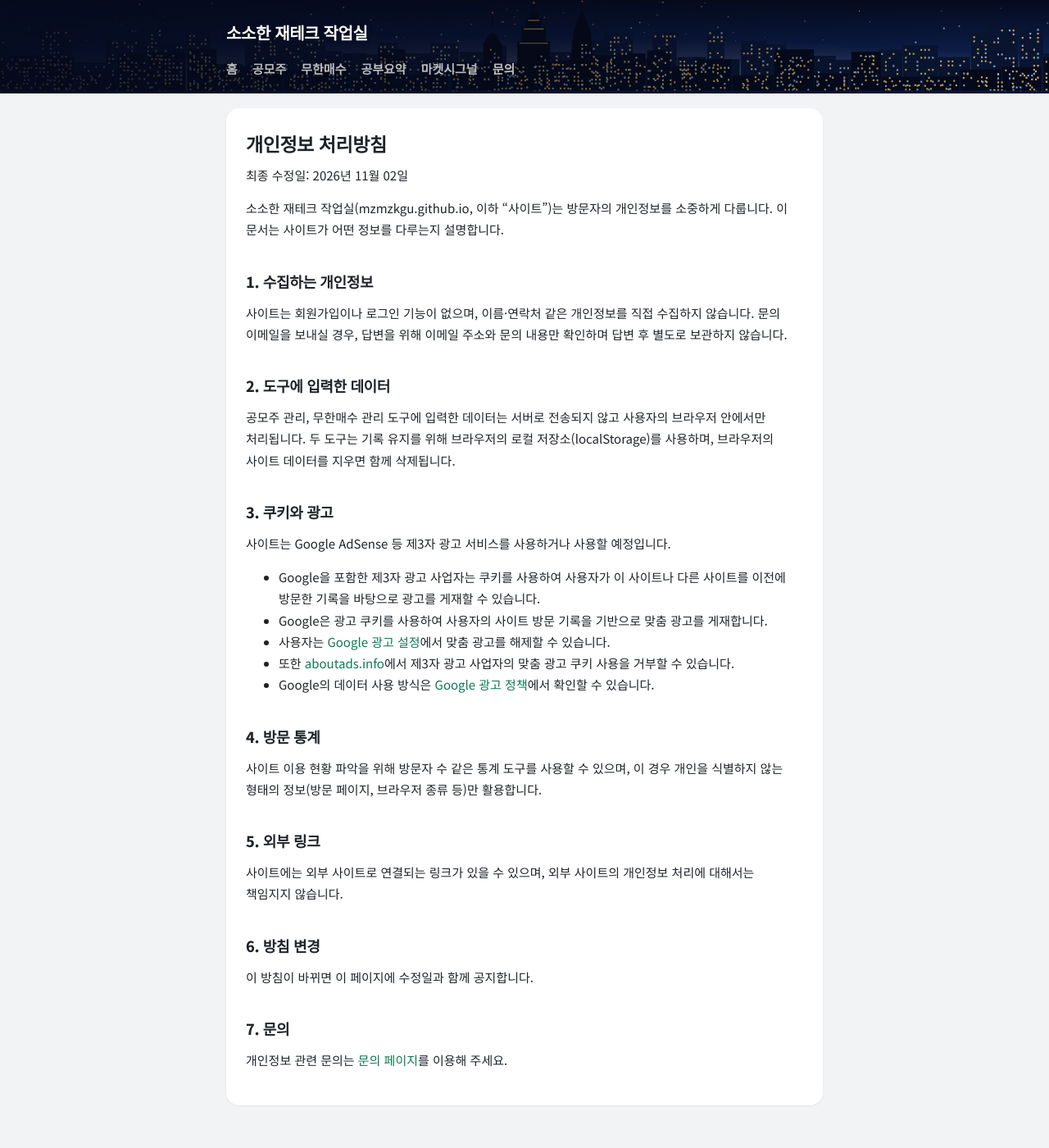
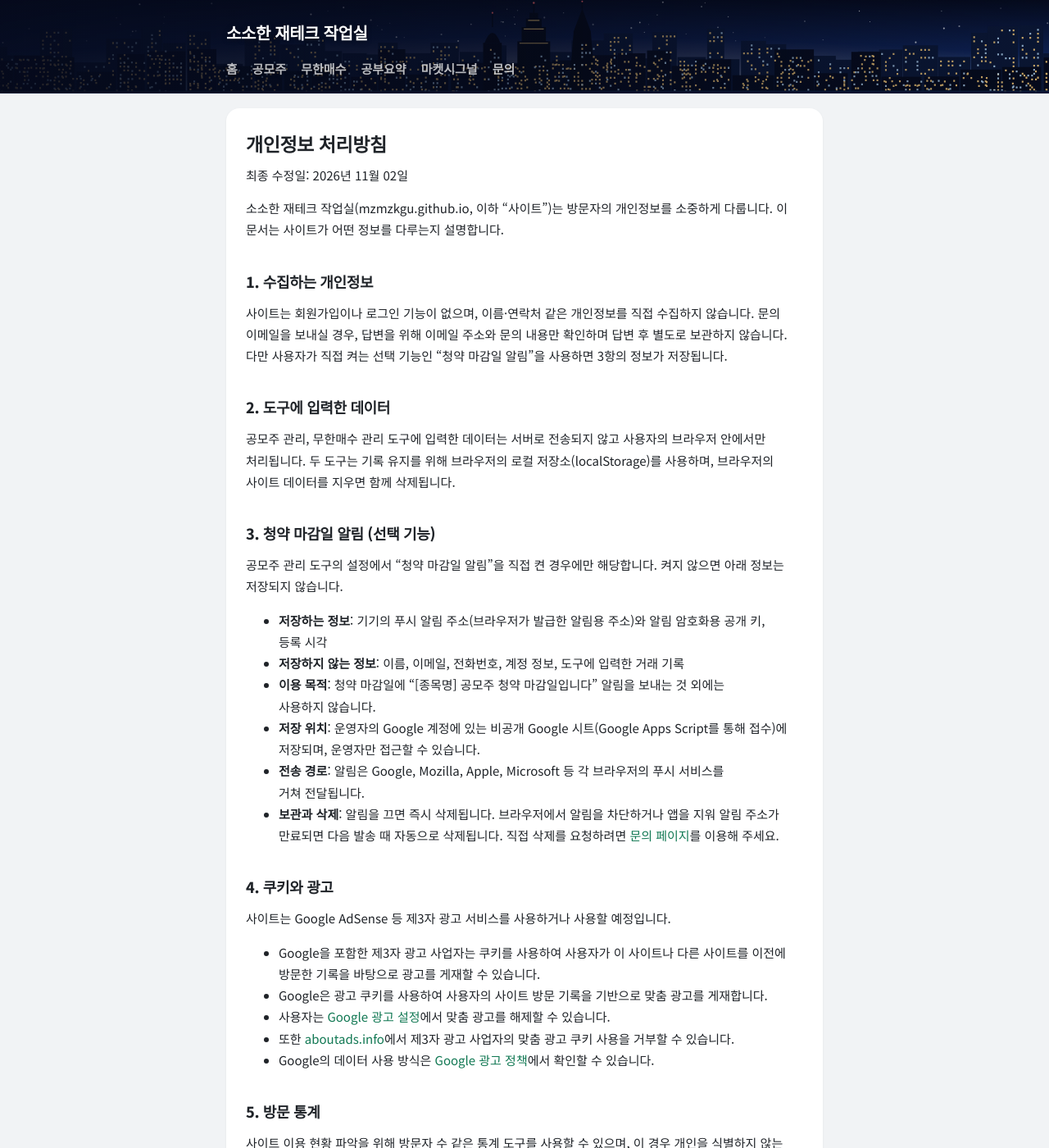
Before and after one commit to mzmzkgu/mzmzkgu.github.io, a Jekyll site: the page built from privacy.md, in a window 1280 px wide and 1400 px high. Shown: the whole window at 82% size. Built offline with Jekyll 4.4.1, drawn with Linux system fonts in a browser that asks for light colours; some of the changed text lies outside the part shown.

Commit message:
개인정보 처리방침: 청약 마감일 알림(선택 기능) 항목 추가
알림을 켰을 때만 저장되는 정보, 이용 목적, 저장 위치, 삭제 방법을 안내한다.

Co-Authored-By: Claude Sonnet 5.5 <noreply@anthropic.com>

```diff
--- a/privacy.md
+++ b/privacy.md
@@ -15,6 +15,7 @@ description: 소소한 재테크 작업실(mzmzkgu.github.io)의 개인정보,
 
 사이트는 회원가입이나 로그인 기능이 없으며, 이름·연락처 같은 개인정보를 직접 수집하지 않습니다.
 문의 이메일을 보내실 경우, 답변을 위해 이메일 주소와 문의 내용만 확인하며 답변 후 별도로 보관하지 않습니다.
+다만 사용자가 직접 켜는 선택 기능인 "청약 마감일 알림"을 사용하면 3항의 정보가 저장됩니다.
 
 ## 2. 도구에 입력한 데이터
 
@@ -23,7 +24,18 @@ description: 소소한 재테크 작업실(mzmzkgu.github.io)의 개인정보,
 두 도구는 기록 유지를 위해 브라우저의 로컬 저장소(localStorage)를 사용하며,
 브라우저의 사이트 데이터를 지우면 함께 삭제됩니다.
 
-## 3. 쿠키와 광고
+## 3. 청약 마감일 알림 (선택 기능)
+
+공모주 관리 도구의 설정에서 "청약 마감일 알림"을 직접 켠 경우에만 해당합니다. 켜지 않으면 아래 정보는 저장되지 않습니다.
+
+- **저장하는 정보**: 기기의 푸시 알림 주소(브라우저가 발급한 알림용 주소)와 알림 암호화용 공개 키, 등록 시각
+- **저장하지 않는 정보**: 이름, 이메일, 전화번호, 계정 정보, 도구에 입력한 거래 기록
+- **이용 목적**: 청약 마감일에 "[종목명] 공모주 청약 마감일입니다" 알림을 보내는 것 외에는 사용하지 않습니다.
+- **저장 위치**: 운영자의 Google 계정에 있는 비공개 Google 시트(Google Apps Script를 통해 접수)에 저장되며, 운영자만 접근할 수 있습니다.
+- **전송 경로**: 알림은 Google, Mozilla, Apple, Microsoft 등 각 브라우저의 푸시 서비스를 거쳐 전달됩니다.
+- **보관과 삭제**: 알림을 끄면 즉시 삭제됩니다. 브라우저에서 알림을 차단하거나 앱을 지워 알림 주소가 만료되면 다음 발송 때 자동으로 삭제됩니다. 직접 삭제를 요청하려면 [문의 페이지]({{ '/contact/' | relative_url }})를 이용해 주세요.
+
+## 4. 쿠키와 광고
 
 사이트는 Google AdSense 등 제3자 광고 서비스를 사용하거나 사용할 예정입니다.
 
```
Also changed, not shown: other parts of privacy.md (+4 -4 lines).
